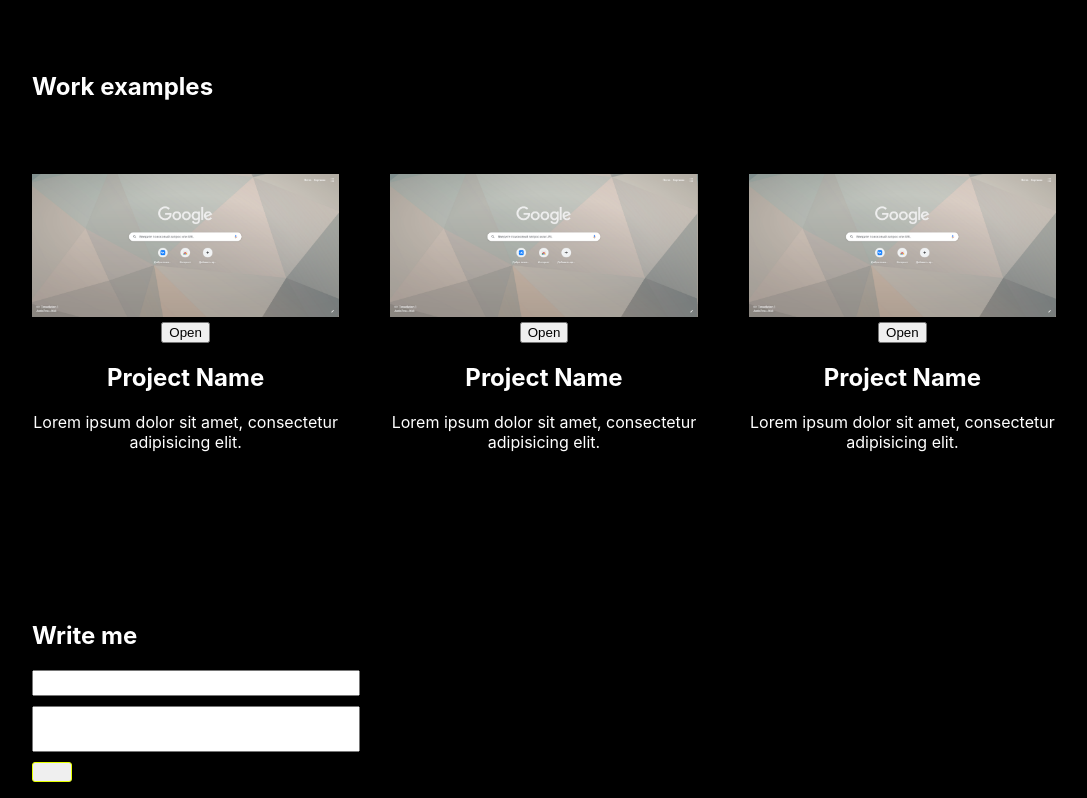
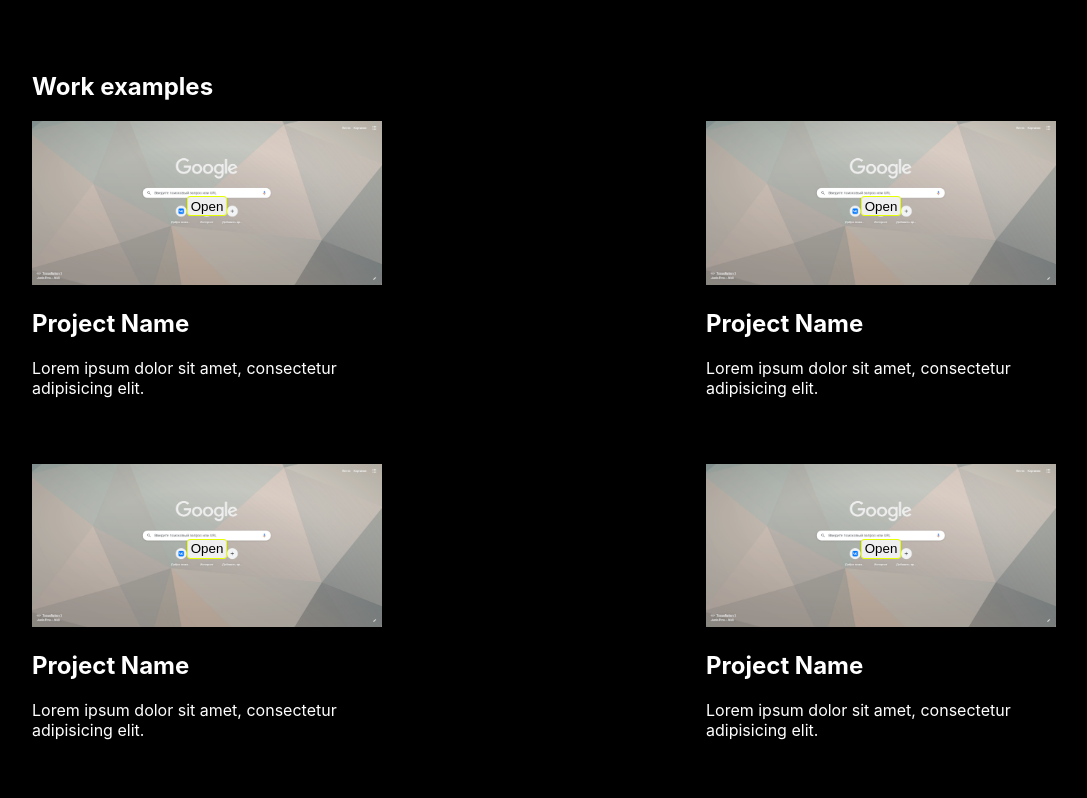
Before and after one commit to andreiryaskov/portfolio, a React (Create React App) app: page / in a window 1280 px wide. Shown: the part 1002-1800 px from the top of the page, without its empty margins (96-1183 px from the left). Built offline with nearby package versions, Linux system fonts and the light colour scheme.

Commit message:
work_section

```diff
--- a/package.json
+++ b/package.json
@@ -12,14 +12,17 @@
     "@testing-library/react": "^12.0.0",
     "@testing-library/user-event": "^13.2.1",
     "babel-plugin-macros": "^3.1.0",
+    "bootstrap": "^5.1.3",
     "jquery": "^3.6.0",
     "react": "^17.0.2",
+    "react-bootstrap": "^2.2.1",
     "react-clip-path": "^0.0.6",
     "react-dom": "^17.0.2",
     "react-icons": "^4.3.1",
     "react-scripts": "5.0.0",
     "react-slick": "^0.28.1",
     "sass": "^1.49.9",
+    "swiper": "^8.0.7",
     "web-vitals": "^2.1.0"
   },
   "scripts": {
--- a/src/Components/MyWorks/SimpleSlider.js
+++ /dev/null
@@ -1,74 +0,0 @@
-import React, {useEffect, useState} from "react";
-import slide1 from "../../img/project_1.png";
-import slide2 from "../../img/project_1.png";
-import slide3 from "../../img/project_1.png";
-import slide4 from "../../img/project_1.png";
-import slide5 from "../../img/project_1.png";
-import style from "./SimpleSlider.module.scss"
-import project_1 from "../../img/project_1.png";
-
-const img = [
-    <img key={slide1} src={project_1} />,
-    <img key={slide2} src={project_1} />,
-    <img key={slide3} src={project_1} />,
-    <img key={slide4} src={project_1} />,
-    <img key={slide5} src={project_1} />,
-]
-
-export default function SimpleSlider() {
-    // Индекс текущего слайда
-    const [activeIndex, setActiveIndex] = useState(0);
-
-// Хук Effect
-//     useEffect(() => {
-//         // Запускаем интервал
-//         const interval = setInterval(() => {
-//             // Меняем состояние
-//             setActiveIndex((current) => {
-//                 // Вычисляем индекс следующего слайда, который должен вывестись
-//                 const res = current === img.length - 1 ? 0 : current + 1
-//                 // Возвращаем индекс
-//                 return res
-//             })
-//         }, 6000)
-//         // Выключаем интервал
-//         return () => clearInterval()
-//     }, [])
-
-// Вычисляем индекс предыдущего слайда
-    const prevImgIndex = activeIndex ? activeIndex - 1 : img.length - 1
-// Вычисляем индекс следующего слайда
-    const nextImgIndex = activeIndex === img.length - 1 ? 0 : activeIndex + 1
-
-    return (
-        <div className={style.slider}>
-            <div className={`${style.slider_img} ${style.slider_img_prev}`}
-                 key={prevImgIndex}>
-                {img[prevImgIndex]}
-                <button>Open</button>
-                <div className={style.description}>
-                    <h2>Project Name</h2>
-                    <p>Lorem ipsum dolor sit amet, consectetur adipisicing elit.</p>
-                </div>
-            </div>
-            <div className={style.slider_img}
-                 key={activeIndex}>
-                {img[activeIndex]}
-                <button>Open</button>
-                <div className={style.description}>
-                    <h2>Project Name</h2>
-                    <p>Lorem ipsum dolor sit amet, consectetur adipisicing elit.</p>
-                </div>
-            </div>
-            <div className={`${style.slider_img} ${style.slider_img_next}`}
-                 key={nextImgIndex}>
-                {img[nextImgIndex]}
-                <button>Open</button>
-                <div className={style.description}>
-                    <h2>Project Name</h2>
-                    <p>Lorem ipsum dolor sit amet, consectetur adipisicing elit.</p>
-                </div>
-            </div>
-        </div>
-    )
-}
--- a/src/Components/MyWorks/SimpleSlider.module.scss
+++ /dev/null
@@ -1,33 +0,0 @@
-.slider {
-  position: relative;
-  width: 30%;
-  height: 400px;
-  margin: 0;
-  box-sizing: border-box;
-  display: flex;
-
-  align-items: center;
-  justify-content: flex-start;
-  overflow: hidden;
-  .slider_img {
-    box-sizing: border-box;
-    position: absolute;
-    width: 100%;
-    transition: all 0.5s;
-    align-items: center;
-    text-align: center;
-    img {
-      width: inherit;
-    }
-    button {
-      bottom: 100px;
-    }
-  }
-  .slider_img_prev {
-    transform: translateX(-100%);
-  }
-
-  .slider_img_next {
-    transform: translateX(100%);
-  }
-}
--- a/src/Components/MyWorks/Work.js
+++ b/src/Components/MyWorks/Work.js
@@ -1,9 +1,11 @@
 import React from 'react';
 import style from './Work.module.scss';
 import '../../App.css';
-import SimpleSlider from "./SimpleSlider";
+import WorkItem from "./WorkItem/WorkItem";
+
 
 const Work = () => {
+
 
     return (
         <div className='container'>
@@ -11,23 +13,14 @@ const Work = () => {
                 <h2 className={style.title}>Work examples</h2>
                 <div className={style.works_wrapper}>
                     <div className={style.carousel_wrapper}>
-                        <SimpleSlider />
-                        <SimpleSlider/>
-                        <SimpleSlider/>
+                        <WorkItem/>
+                        <WorkItem/>
+                        <WorkItem/>
+                        <WorkItem/>
+                        <WorkItem/>
+                        <WorkItem/>
 
-                        {/*<WorkItem/>*/}
-                        {/*<WorkItem/>*/}
-                        {/*<WorkItem/>*/}
-                        {/*<WorkItem/>*/}
-                        {/*<WorkItem/>*/}
-                        {/*<WorkItem/>*/}
                     </div>
-                    {/*<div className={style.workItems_nav}>*/}
-                    {/*    <div className={style.nav_item}></div>*/}
-                    {/*    <div className={style.nav_item}></div>*/}
-                    {/*    <div className={style.nav_item}></div>*/}
-                    {/*    <div className={style.nav_item}></div>*/}
-                    {/*</div>*/}
                 </div>
             </div>
         </div>
--- a/src/Components/MyWorks/Work.module.scss
+++ b/src/Components/MyWorks/Work.module.scss
@@ -8,8 +8,11 @@
 
     .carousel_wrapper {
       display: flex;
+      flex-wrap: wrap;
       justify-content: space-between;
+      @media (max-width: 875px) {
+          justify-content: center;
+      }
     }
-
   }
 }
--- a/src/Components/MyWorks/WorkItem/WorkItem.module.scss
+++ b/src/Components/MyWorks/WorkItem/WorkItem.module.scss
@@ -1,29 +1,31 @@
-//.wrapper {
-//  padding-right: 20px;
-//  position: relative;
-//  img {
-//    max-width: 400px;
-//    @media (max-width: 500px) {
-//      max-width: 300px;
-//    }
-//  }
-//  button {
-//    position: absolute;
-//    left: calc(200px);
-//    top: 50%;
-//    transform: translateX(-50%);
-//    width: 40px;
-//    height: 20px;
-//    padding: 0;
-//    border-radius: 3px;
-//    border: 1px solid #e6ff00;
-//    @media (max-width: 500px) {
-//      left: calc(150px);
-//    }
-//  }
-//  .workItem_nav {
-//    width: 2px;
-//    height: 2px;
-//    background-color: #e6ff00;
-//  }
-//}
+.wrapper {
+  position: relative;
+  margin-bottom: 50px;
+  img {
+    width: 350px;
+    @media (max-width: 500px) {
+      width: 300px;
+    }
+  }
+  button {
+    position: absolute;
+    left: 175px;
+    top: 75px;
+    transform: translateX(-50%);
+    width: 40px;
+    height: 20px;
+    padding: 0;
+    border-radius: 3px;
+    border: 1px solid #e6ff00;
+    @media (max-width: 500px) {
+      left: 150px;
+      top: 65px;
+    }
+  }
+  .description {
+    width: 350px;
+    @media (max-width: 500px) {
+      width: 300px;
+    }
+  }
+}
--- a/src/index.js
+++ b/src/index.js
@@ -3,6 +3,7 @@ import ReactDOM from 'react-dom';
 import './index.css';
 import App from './App';
 import reportWebVitals from './reportWebVitals';
+import "swiper/css/bundle";
 
 ReactDOM.render(
   <React.StrictMode>
```
Also changed, not shown: 2 other files (tests, documents, lock files or other folders).
